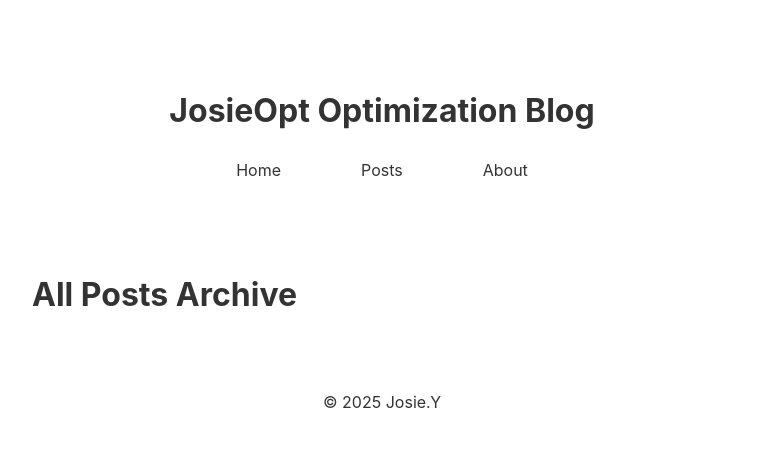
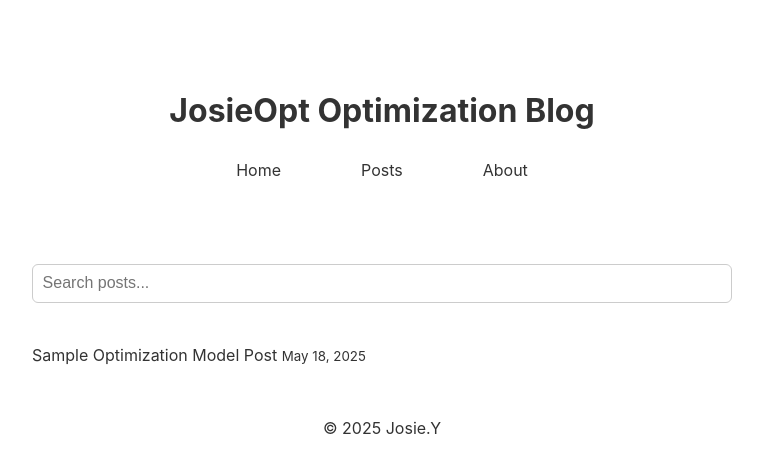
Before and after one commit to josieopt/josieopt.github.io, a Jekyll site: the page built from posts.md, in a window 1280 px wide. Shown: the top 473 px of the page, without its empty margins (258-1021 px from the left). Built offline with Jekyll 4.4.1, drawn with Linux system fonts in a browser that asks for light colours; nearby versions of some CDN libraries; a style sheet for code colours, icons or effects is not loaded.

Commit message:
Update posts.md

```diff
--- a/posts.md
+++ b/posts.md
@@ -3,4 +3,15 @@ layout: default
 title: Posts
 ---
 
-# All Posts Archive
+<input type="text" id="searchInput" placeholder="Search posts..." onkeyup="filterPosts()">
+
+<ul id="postList" class="post-archive-list">
+  {% for post in site.posts %}
+    <li>
+      <a href="{{ post.url }}">{{ post.title }}</a>
+      <small class="post-date">{{ post.date | date: "%b %-d, %Y" }}</small>
+    </li>
+  {% endfor %}
+</ul>
+
+<script src="/search.js"></script>
```
